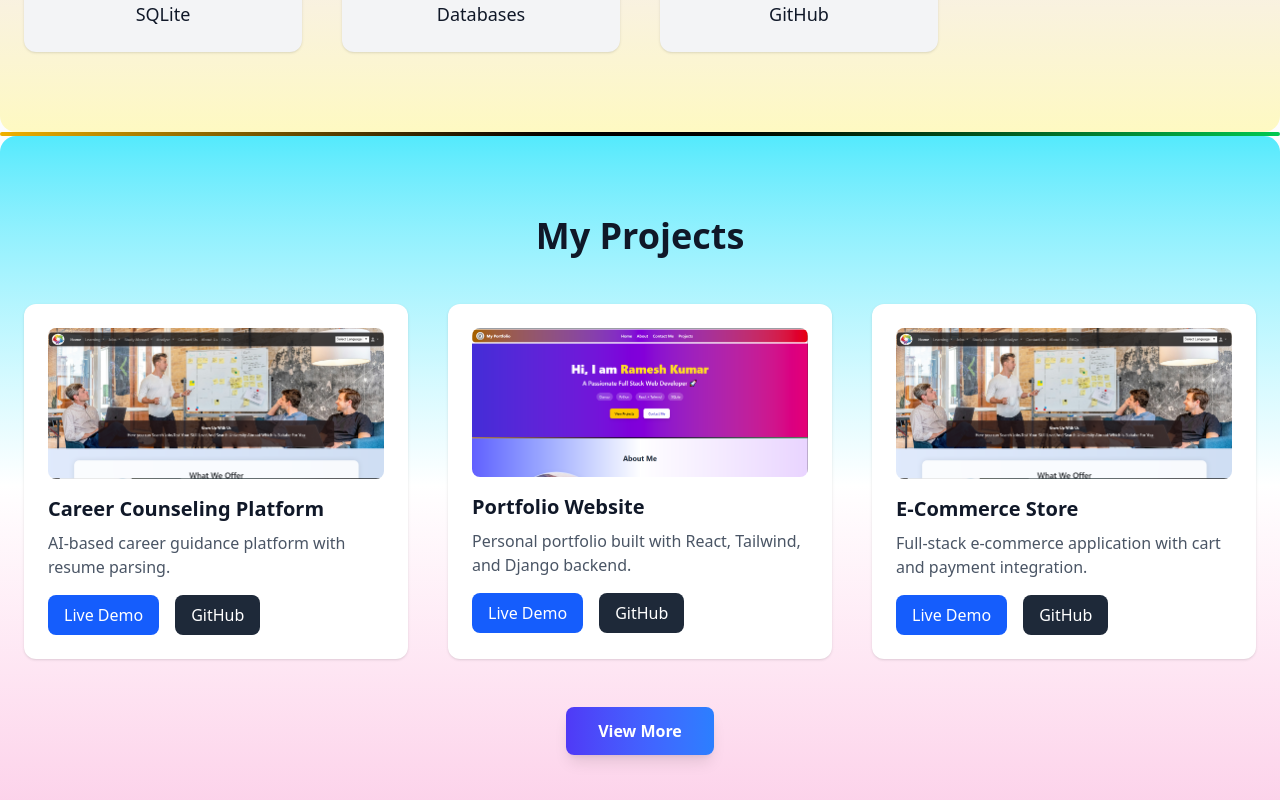
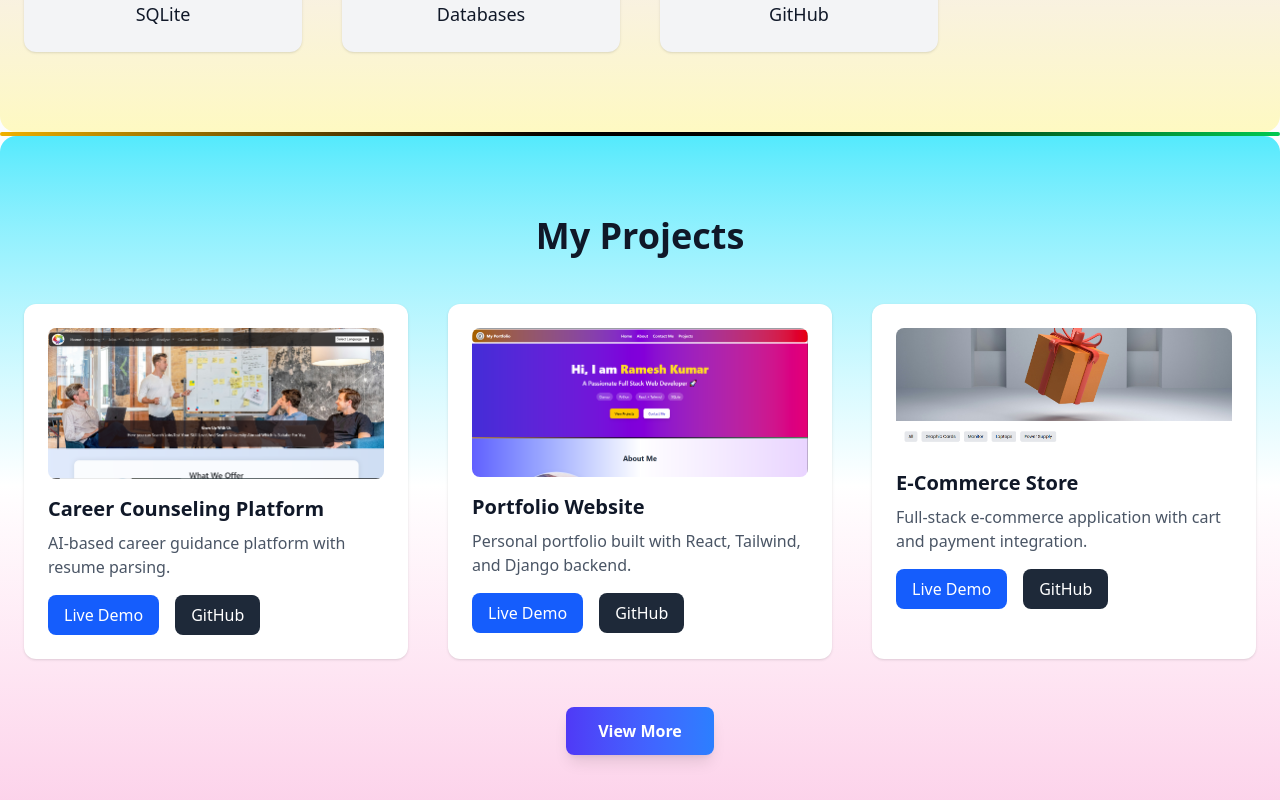
Before and after one commit to RameshkumarSonani/Ramesh-portfolio, a React (Vite) app: page / in a window 1280 px wide. Shown: the part 1832-2632 px from the top of the page. Built offline with nearby package versions, Linux system fonts and the light colour scheme.

Commit message:
updated code

```diff
--- a/src/components/AfterHeroSection.jsx
+++ b/src/components/AfterHeroSection.jsx
@@ -25,9 +25,9 @@ export default function AfterHeroSection() {
       id: 3,
       title: "E-Commerce Store",
       desc: "Full-stack e-commerce application with cart and payment integration.",
-      img: "/Projects/careercounselingplatform1.png",
-      demo: "https://yourdemo.com/ecommerce",
-      github: "https://github.com/yourrepo/ecommerce",
+      img: "/Projects/2.png",
+      demo: "https://techy-store-beta.vercel.app/",
+      github: "https://github.com/RameshkumarSonani/TechyStore",
     },
   ];
 
--- a/src/components/HeroSection.jsx
+++ b/src/components/HeroSection.jsx
@@ -12,7 +12,7 @@ export default function HeroSection() {
           initial={{ opacity: 0, y: -30 }}
           animate={{ opacity: 1, y: 0 }}
           transition={{ duration: 1 }}
-          className="text-4xl md:text-6xl font-extrabold mb-6"
+          className="text-xl md:text-6xl font-semibold mb-6"
         >
           Hi, I am <span className="text-yellow-300">Ramesh Kumar</span>
         </motion.h1>
@@ -23,7 +23,7 @@ export default function HeroSection() {
           transition={{ duration: 1, delay: 0.5 }}
           className="text-2xl md:text-3xl font-semibold mb-8"
         >
-          A Passionate Full Stack Web Developer 🚀
+          A Passionate Full Stack Web Developer
         </motion.h2>
 
         {/* Skill Badges */}
--- a/src/components/Projects.jsx
+++ b/src/components/Projects.jsx
@@ -3,27 +3,27 @@ import { useEffect, useState } from "react";
 const carouselProjects = [
 {
       id: 1,
-    title: "Project 1",
-    description: "This is a cool project about AI Assistant.",
-    image: "/images/project1.png",
-    demo: "https://your-demo-link1.com",
-    github: "https://github.com/username/project1",
+      title: "Career Counseling Platform",
+      desc: "AI-based career guidance platform with resume parsing.",
+      img: "/Projects/careercounselingplatform1.png",
+      demo: "https://yourdemo.com/career",
+      github: "https://github.com/yourrepo/career",
     },
     {
       id: 2,
-    title: "Project 2",
-    description: "A portfolio website built with React and Django.",
-    image: "/images/project2.png",
-    demo: "https://your-demo-link2.com",
-    github: "https://github.com/username/project2",
+      title: "Portfolio Website",
+      desc: "Personal portfolio built with React, Tailwind, and Django backend.",
+      img: "/Projects/portfolio.png",
+      demo: "https://yourdemo.com/portfolio",
+      github: "https://github.com/yourrepo/portfolio",
     },
     {
       id: 3,
-    title: "Project 3",
-    description: "Career counseling platform with AI skill assessment.",
-    image: "/images/project3.png",
-    demo: "https://your-demo-link3.com",
-    github: "https://github.com/username/project3",
+      title: "E-Commerce Store",
+      desc: "Full-stack e-commerce application with cart and payment integration.",
+      img: "/Projects/2.png",
+      demo: "https://techy-store-beta.vercel.app/",
+      github: "https://github.com/RameshkumarSonani/TechyStore",
     },
 ];
 
```
Also changed, not shown: public/Projects/2.PNG (added). Lines whose indentation alone changed are shown as unchanged.
